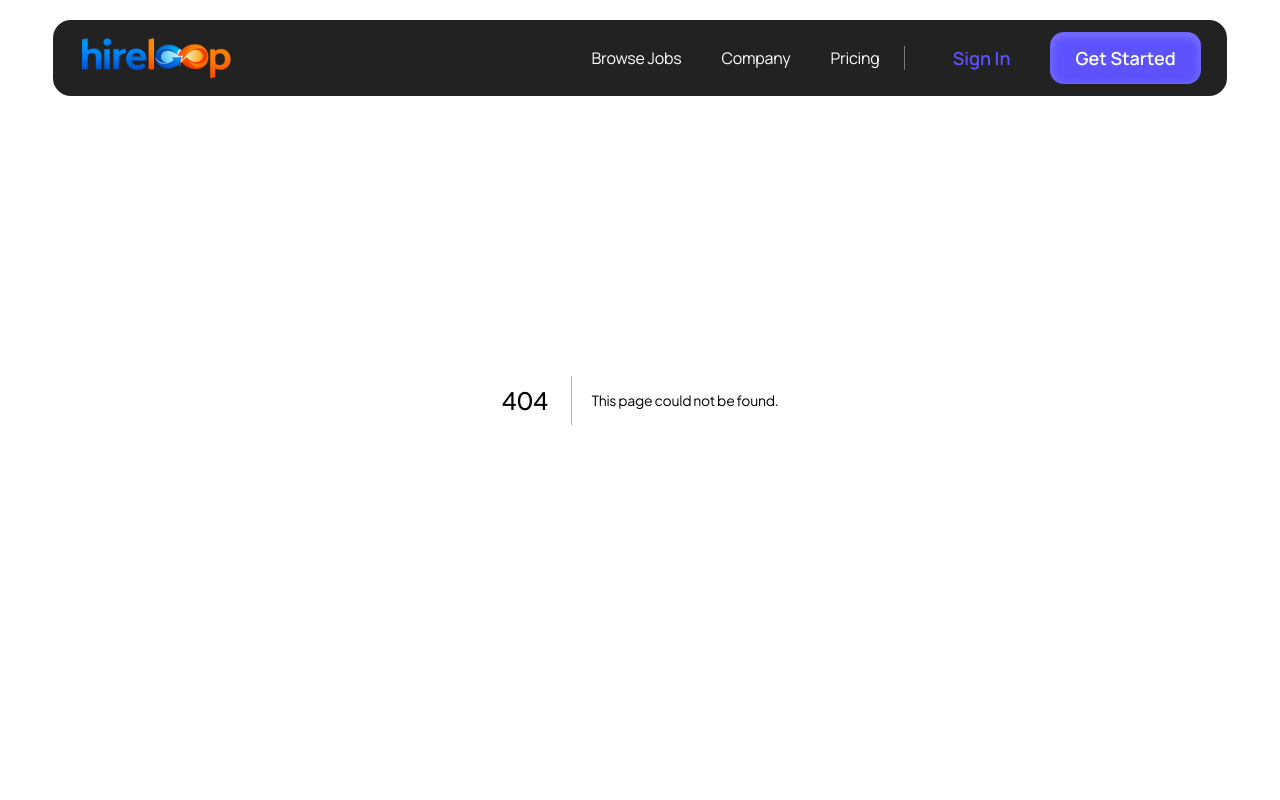
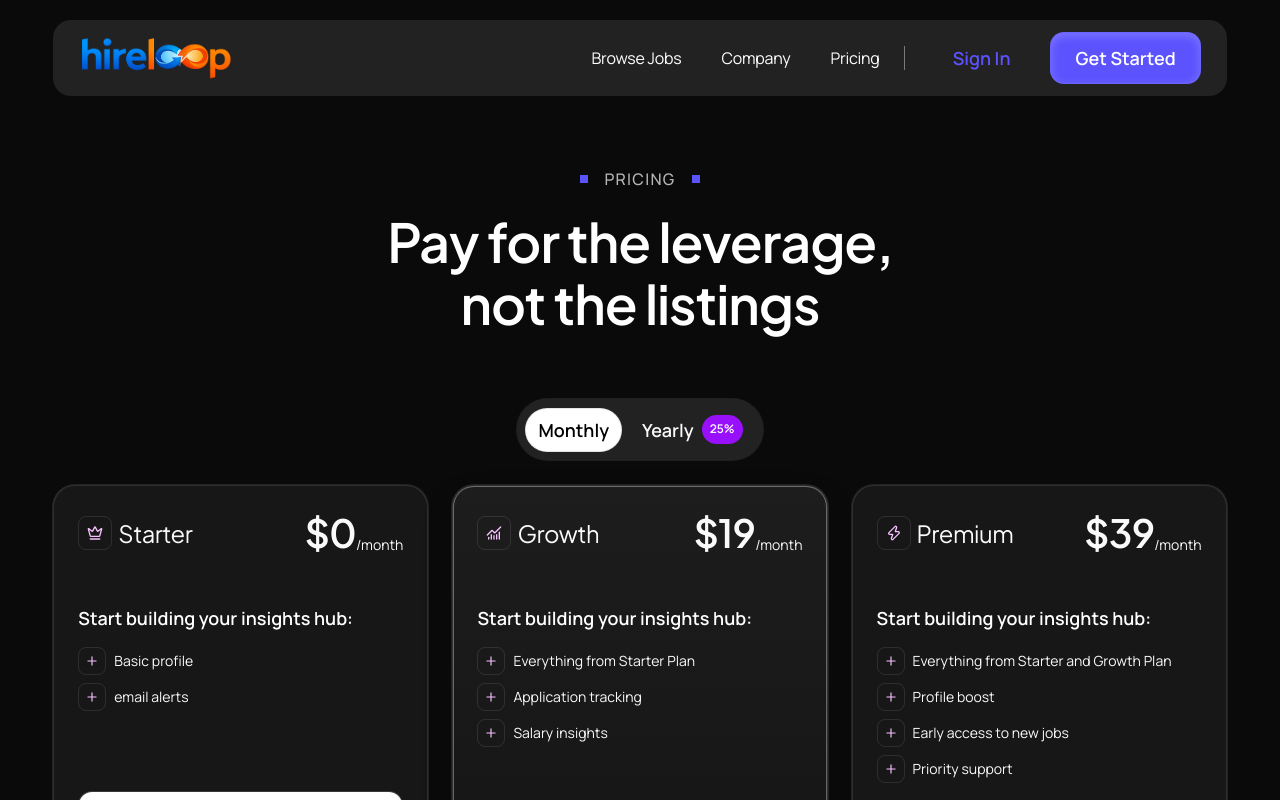
Before and after one commit to ratul-sardar/Hire-Loop, a Next.js app: page /pricing in a window 1280 px wide. Before the commit this address had no page. Shown: the top 800 px of the page. Built offline with nearby package versions, Linux system fonts and the light colour scheme.

Commit message:
added the pricing page

```diff
--- /dev/null
+++ b/src/app/pricing/page.tsx
@@ -0,0 +1,213 @@
+"use client";
+
+import { ChartNoAxesCombined, CrownIcon, Zap } from "lucide-react";
+import { useState } from "react";
+import type { PricingCardType } from "@/components/sections/pricing-section/pricing-card";
+import PricingCard from "@/components/sections/pricing-section/pricing-card";
+import { SectionBadge } from "@/components/shared/section-badge";
+
+export default function Pricing() {
+  const [renewCycle, setRenewCycle] = useState<"/month" | "/year">("/month");
+  const activeButtonStyle = "bg-white text-black";
+
+  const pricingData: PricingCardType[] = [
+    {
+      isHighlighted: false,
+      Icon: CrownIcon,
+      cardTitle: "Starter",
+      cardPrice: "$0",
+      cardPriceDuration: renewCycle,
+      cardFeatures: ["Basic profile", "email alerts"],
+      ctaLink: "/",
+    },
+    {
+      isHighlighted: true,
+      Icon: ChartNoAxesCombined,
+      cardTitle: "Growth",
+      cardPrice: renewCycle === "/month" ? "$19" : "$171",
+      cardPriceDuration: renewCycle,
+      cardFeatures: [
+        "Everything from Starter Plan",
+        "Application tracking",
+        "Salary insights",
+      ],
+      ctaLink: "/",
+    },
+    {
+      isHighlighted: false,
+      Icon: Zap,
+      cardTitle: "Premium",
+      cardPrice: renewCycle === "/month" ? "$39" : "$351",
+      cardPriceDuration: renewCycle,
+      cardFeatures: [
+        "Everything from Starter and Growth Plan",
+        "Profile boost",
+        "Early access to new jobs",
+        "Priority support",
+      ],
+      ctaLink: "/",
+    },
+  ];
+
+  const RecrutesPricingData: PricingCardType[] = [
+    {
+      isHighlighted: false,
+      Icon: CrownIcon,
+      cardTitle: "Starter",
+      cardPrice: "$0",
+      cardPriceDuration: renewCycle,
+      cardFeatures: ["Basic applicant management", "Standard visibility"],
+      ctaLink: "/",
+    },
+    {
+      isHighlighted: true,
+      Icon: ChartNoAxesCombined,
+      cardTitle: "Growth",
+      cardPrice: renewCycle === "/month" ? "$19" : "$171",
+      cardPriceDuration: renewCycle,
+      cardFeatures: [
+        "Everything from Starter Plan",
+        "Applicant tracking",
+        "Email support",
+      ],
+      ctaLink: "/",
+    },
+    {
+      isHighlighted: false,
+      Icon: Zap,
+      cardTitle: "Premium",
+      cardPrice: renewCycle === "/month" ? "$39" : "$351",
+      cardPriceDuration: renewCycle,
+      cardFeatures: [
+        "Everything from Starter and Growth Plan",
+        "Featured listings",
+        "Team collaboration",
+        "Custom branding",
+        "Priority support",
+      ],
+      ctaLink: "/",
+    },
+  ];
+
+  return (
+    <section className="mt-15">
+      {/*Seekers Pricing*/}
+      <div className="section-container flex flex-col items-center">
+        <div className="flex max-w-2xl flex-col items-center text-center">
+          <SectionBadge>Pricing</SectionBadge>
+
+          <h2 className="mt-5 max-w-xl text-text-inverse">
+            Pay for the leverage,
+            <br className="hidden sm:block" /> not the listings
+          </h2>
+        </div>
+
+        <div className="mt-16 w-full flex flex-col items-center gap-6">
+          <div className="w-fit h-fit flex gap-2 items-center justify-center rounded-full bg-white/10 border border-black/10 p-2">
+            <button
+              type="button"
+              className={`${renewCycle === "/month" && activeButtonStyle} rounded-full border border-black/10 px-3 py-2 cursor-pointer transition-all ease-in-out duration-650`}
+              onClick={() => setRenewCycle("/month")}
+            >
+              <p className="text-body-lg font-semibold">Monthly</p>
+            </button>
+            <button
+              type="button"
+              className={`${renewCycle === "/year" && activeButtonStyle} flex items-center justify-center gap-2 px-3 py-2 rounded-full cursor-pointer transition-all ease-in-out duration-650`}
+              onClick={() => setRenewCycle("/year")}
+            >
+              <p className="text-body-lg font-semibold">Yearly</p>
+              <div className="bg-purple-600 px-2 py-1 rounded-full">
+                <p className="text-body-xs font-semibold text-white">25%</p>
+              </div>
+            </button>
+          </div>
+
+          <div className="w-full grid md:grid-cols-2 lg:grid-cols-3 gap-6 ">
+            {pricingData.map(
+              ({
+                isHighlighted,
+                Icon,
+                cardTitle,
+                cardPrice,
+                cardPriceDuration,
+                cardFeatures,
+                ctaLink,
+              }) => (
+                <PricingCard
+                  className="h-fit"
+                  key={cardTitle}
+                  isHighlighted={isHighlighted}
+                  Icon={Icon}
+                  cardTitle={cardTitle}
+                  cardPrice={cardPrice}
+                  cardPriceDuration={cardPriceDuration}
+                  cardFeatures={cardFeatures}
+                  ctaLink={ctaLink}
+                />
+              ),
+            )}
+          </div>
+        </div>
+      </div>
+
+      {/*Recruters Pricing*/}
+      <div className="section-container flex flex-col items-center">
+        <div className="flex max-w-2xl flex-col items-center text-center">
+          <h2 className="mt-5 max-w-xl text-text-inverse">
+            Lookgin to hire?
+            <br className="hidden sm:block" /> we got deals for you!
+          </h2>
+        </div>
+
+        <div className="mt-16 w-full flex flex-col items-center gap-6">
+          <div className="w-fit h-fit flex gap-2 items-center justify-center rounded-full bg-white/10 border border-black/10 p-2">
+            <button
+              type="button"
+              className={`${renewCycle === "/month" && activeButtonStyle} rounded-full border border-black/10 px-3 py-2 cursor-pointer transition-all ease-in-out duration-650`}
+              onClick={() => setRenewCycle("/month")}
+            >
+              <p className="text-body-lg font-semibold">Monthly</p>
+            </button>
+            <button
+              type="button"
+              className={`${renewCycle === "/year" && activeButtonStyle} flex items-center justify-center gap-2 px-3 py-2 rounded-full cursor-pointer transition-all ease-in-out duration-650`}
+              onClick={() => setRenewCycle("/year")}
+            >
+              <p className="text-body-lg font-semibold">Yearly</p>
+              <div className="bg-purple-600 px-2 py-1 rounded-full">
+                <p className="text-body-xs font-semibold text-white">25%</p>
+              </div>
+            </button>
+          </div>
+
+          <div className="w-full grid md:grid-cols-2 lg:grid-cols-3 gap-6 ">
+            {RecrutesPricingData.map(
+              ({
+                isHighlighted,
+                Icon,
+                cardTitle,
+                cardPrice,
+                cardPriceDuration,
+                cardFeatures,
+                ctaLink,
+              }) => (
+                <PricingCard
+                  className="h-fit"
+                  key={cardTitle}
+                  isHighlighted={isHighlighted}
+                  Icon={Icon}
+                  cardTitle={cardTitle}
+                  cardPrice={cardPrice}
+                  cardPriceDuration={cardPriceDuration}
+                  cardFeatures={cardFeatures}
+                  ctaLink={ctaLink}
+                />
+              ),
+            )}
+          </div>
+        </div>
+      </div>
+    </section>
+  );
+}
--- a/src/components/sections/pricing-section/pricing-section.tsx
+++ b/src/components/sections/pricing-section/pricing-section.tsx
@@ -17,12 +17,7 @@ export default function PricingSection() {
       cardTitle: "Starter",
       cardPrice: "$0",
       cardPriceDuration: renewCycle,
-      cardFeatures: [
-        "Daily AI match brief (top 5)",
-        "Verified salary bands",
-        "Company insight dashboards",
-        "1‑click apply, unlimited",
-      ],
+      cardFeatures: ["Basic profile", "email alerts"],
       ctaLink: "/",
     },
     {
@@ -32,10 +27,9 @@ export default function PricingSection() {
       cardPrice: renewCycle === "/month" ? "$19" : "$171",
       cardPriceDuration: renewCycle,
       cardFeatures: [
-        "Daily AI match brief (top 5)",
-        "Verified salary bands",
-        "Company insight dashboards",
-        "1‑click apply, unlimited",
+        "Everything from Starter Plan",
+        "Application tracking",
+        "Salary insights",
       ],
       ctaLink: "/",
     },
@@ -46,10 +40,10 @@ export default function PricingSection() {
       cardPrice: renewCycle === "/month" ? "$39" : "$351",
       cardPriceDuration: renewCycle,
       cardFeatures: [
-        "Daily AI match brief (top 5)",
-        "Verified salary bands",
-        "Company insight dashboards",
-        "1‑click apply, unlimited",
+        "Everything from Starter and Growth Plan",
+        "Profile boost",
+        "Early access to new jobs",
+        "Priority support",
       ],
       ctaLink: "/",
     },
@@ -88,7 +82,7 @@ export default function PricingSection() {
             </button>
           </div>
 
-          <div className="w-full grid md:grid-cols-2 lg:grid-cols-3 gap-6">
+          <div className="w-full grid md:grid-cols-2 lg:grid-cols-3 gap-6 ">
             {pricingData.map(
               ({
                 isHighlighted,
@@ -100,6 +94,7 @@ export default function PricingSection() {
                 ctaLink,
               }) => (
                 <PricingCard
+                  className="h-fit"
                   key={cardTitle}
                   isHighlighted={isHighlighted}
                   Icon={Icon}
--- a/src/components/ui/site-navbar.tsx
+++ b/src/components/ui/site-navbar.tsx
@@ -4,7 +4,7 @@ import Image from "next/image";
 const links = [
   { href: "#jobs", label: "Browse Jobs" },
   { href: "#company", label: "Company" },
-  { href: "#pricing", label: "Pricing" },
+  { href: "/pricing", label: "Pricing" },
 ];
 
 const actionClassName =
```
